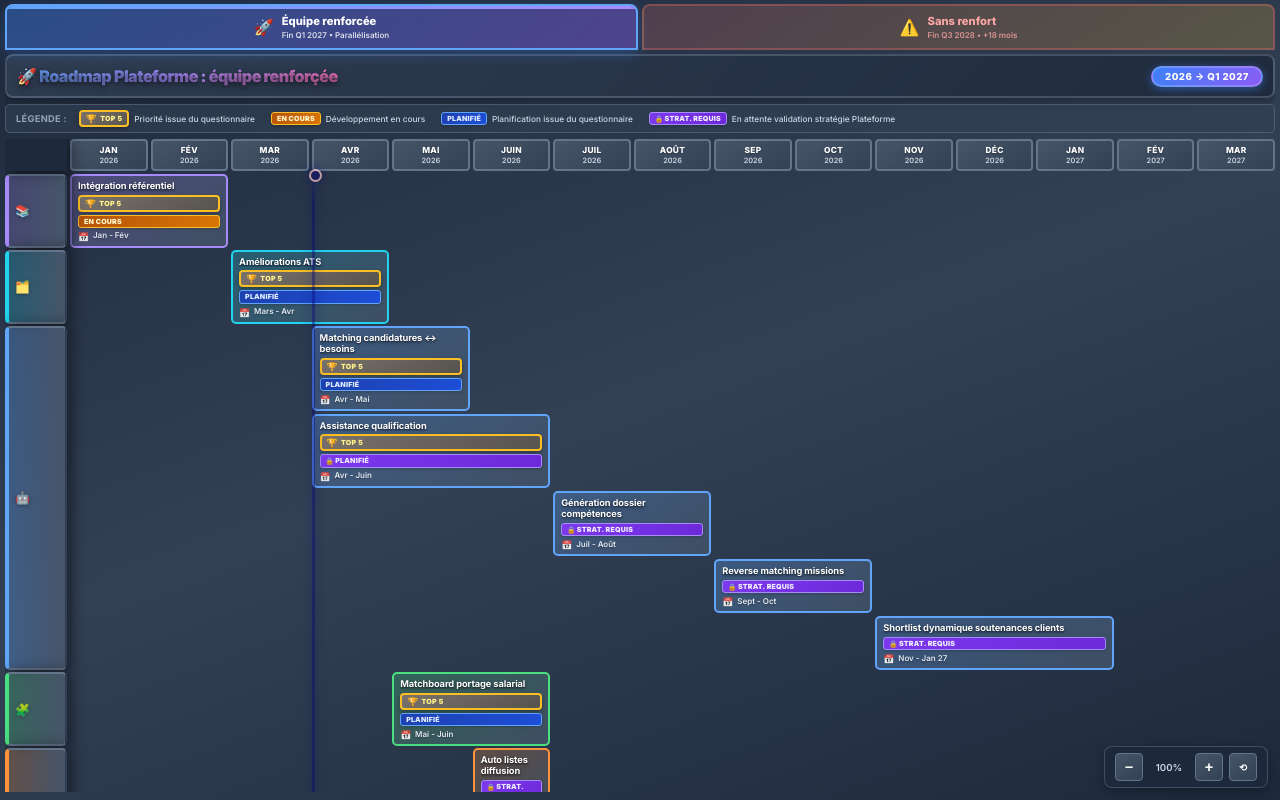
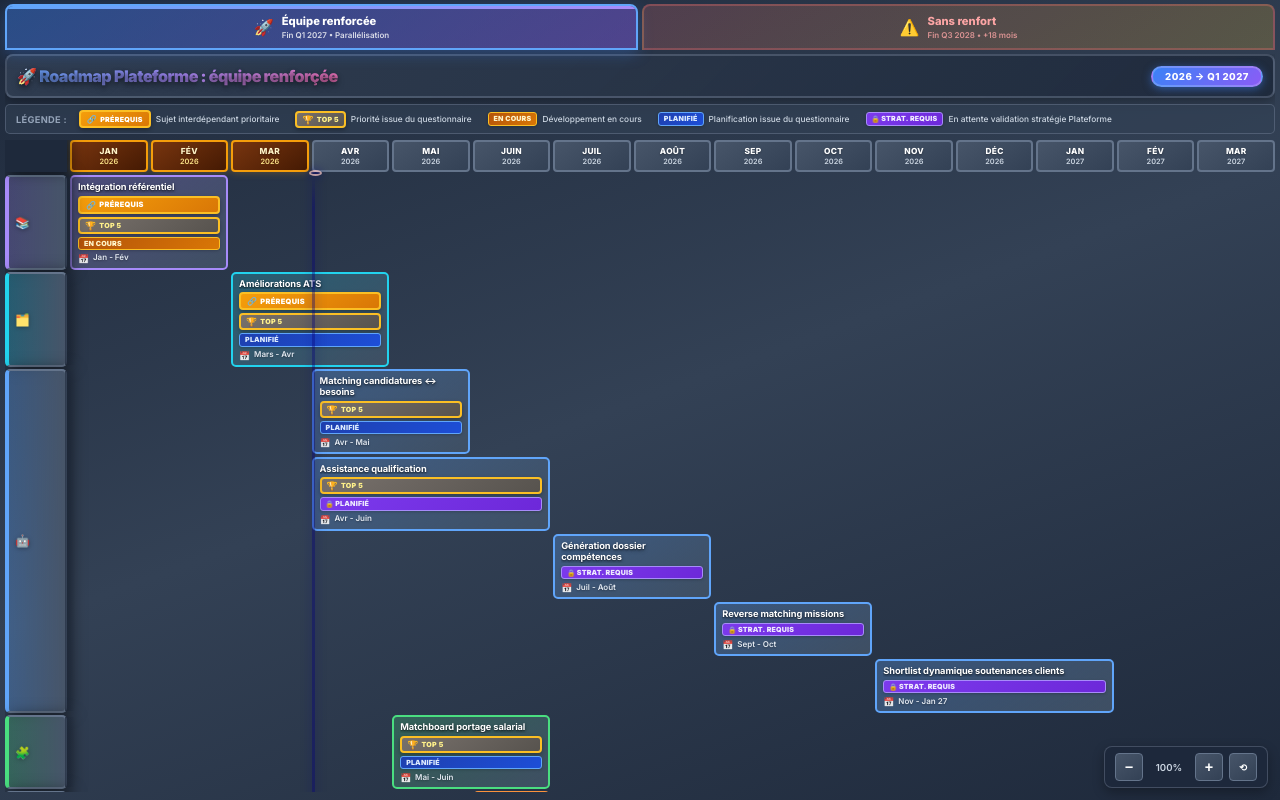
Before and after one commit to walidbpro/Roadmap-2026, a plain HTML site: page index.html in a window 1280 px wide. Drawn offline with Linux system fonts and the light colour scheme.

Commit message:
Add files via upload

```diff
--- a/index.html
+++ b/index.html
@@ -463,7 +463,7 @@
         .vertical-marker {
             position: absolute;
             top: 30px;
-            height: 1730px;
+            height: 1820px;
             left: 0;
             width: 3px;
             background: linear-gradient(to bottom,
@@ -482,7 +482,7 @@
             top: 0;
             left: -3px;
             width: 9px;
-            height: 9px;
+            height: 2px;
             background: rgba(5, 3, 121, 0.616);
             border-radius: 50%;
             box-shadow: 0 0 10px rgba(5, 3, 121, 0.616);
@@ -502,6 +502,40 @@
             border-radius: 4px;
             border: 1px solid #fecaca;
             box-shadow: 0 2px 8px rgba(5, 3, 121, 0.616);
+        }
+
+        /* BADGE PRÉREQUIS */
+        .prereq-badge {
+            display: inline-flex;
+            align-items: center;
+            gap: 3px;
+            padding: 2px 6px;
+            background: linear-gradient(145deg, #f59e0b, #d97706);
+            border: 2px solid #fbbf24;
+            border-radius: 4px;
+            font-size: 0.46rem;
+            font-weight: 900;
+            letter-spacing: 0.3px;
+            color: #ffffff;
+            text-transform: uppercase;
+            box-shadow: 0 2px 4px rgba(0, 0, 0, 0.3);
+        }
+
+        .prereq-badge-icon { font-size: 0.5rem; }
+
+        /* FOND COLORÉ MOIS PRIORITAIRES (Jan-Mars) */
+        .month-col-priority {
+            background: linear-gradient(145deg, #78350f 0%, #451a03 100%) !important;
+            border-color: #f59e0b !important;
+            box-shadow: 0 0 8px rgba(245, 158, 11, 0.3);
+        }
+
+        .month-col-priority .month-name {
+            color: #fef3c7 !important;
+        }
+
+        .month-col-priority .month-year {
+            color: #fde68a !important;
         }
 
         .timeline-header { margin-bottom: 3px; }
@@ -1050,6 +1084,13 @@
             <div class="legend-title">Légende :</div>
             <div class="legend-items">
                 <div class="legend-item">
+                    <span class="prereq-badge" style="font-size: 0.44rem;">
+                        <span class="prereq-badge-icon">🔗</span>
+                        PRÉREQUIS
+                    </span>
+                    <span class="legend-desc">Sujet interdépendant prioritaire</span>
+                </div>
+                <div class="legend-item">
                     <span class="top5-badge" style="font-size: 0.44rem;">
                         <span class="top5-badge-icon">🏆</span>
                         TOP 5
@@ -1084,9 +1125,9 @@
             <!-- TIMELINE HEADER -->
             <div class="grid-layout-renfort timeline-header">
                 <div></div>
-                <div class="month-col"><div class="month-name">Jan</div><div class="month-year">2026</div></div>
-                <div class="month-col"><div class="month-name">Fév</div><div class="month-year">2026</div></div>
-                <div class="month-col"><div class="month-name">Mar</div><div class="month-year">2026</div></div>
+                <div class="month-col month-col-priority"><div class="month-name">Jan</div><div class="month-year">2026</div></div>
+                <div class="month-col month-col-priority"><div class="month-name">Fév</div><div class="month-year">2026</div></div>
+                <div class="month-col month-col-priority"><div class="month-name">Mar</div><div class="month-year">2026</div></div>
                 <div class="month-col"><div class="month-name">Avr</div><div class="month-year">2026</div></div>
                 <div class="month-col"><div class="month-name">Mai</div><div class="month-year">2026</div></div>
                 <div class="month-col"><div class="month-name">Juin</div><div class="month-year">2026</div></div>
@@ -1109,6 +1150,7 @@
                 </div>
                 <div class="card" style="grid-column: 2 / span 2;">
                     <div class="card-title">Intégration référentiel</div>
+                    <span class="prereq-badge"><span class="prereq-badge-icon">🔗</span> PRÉREQUIS</span>
                     <span class="top5-badge"><span class="top5-badge-icon">🏆</span> TOP 5</span>
                     <span class="status-badge status-active">EN COURS</span>
                     <div class="card-meta">
@@ -1128,6 +1170,7 @@
                 </div>
                 <div class="card" style="grid-column: 4 / span 2;">
                     <div class="card-title">Améliorations ATS</div>
+                    <span class="prereq-badge"><span class="prereq-badge-icon">🔗</span> PRÉREQUIS</span>
                     <span class="top5-badge"><span class="top5-badge-icon">🏆</span> TOP 5</span>
                     <span class="status-badge status-planned">PLANIFIÉ</span>
                     <div class="card-meta">
@@ -1368,6 +1411,7 @@
                 </div>
                 <div class="card" style="grid-column: 2 / span 2; grid-row: 1;">
                     <div class="card-title">Migration Nuxt 3</div>
+                    <span class="prereq-badge"><span class="prereq-badge-icon">🔗</span> PRÉREQUIS</span>
                     <span class="status-badge status-validation">STRAT. REQUIS</span>
                     <div class="card-meta">
                         <div class="card-meta-item">
@@ -1378,6 +1422,7 @@
                 </div>
                 <div class="card" style="grid-column: 3 / span 2; grid-row: 2;">
                     <div class="card-title">Intégration IA groupe</div>
+                    <span class="prereq-badge"><span class="prereq-badge-icon">🔗</span> PRÉREQUIS</span>
                     <span class="status-badge status-validation">STRAT. REQUIS</span>
                     <div class="card-meta">
                         <div class="card-meta-item">
@@ -1472,6 +1517,13 @@
                     <span class="legend-desc">1 Lead Dev + 1 Dev Back + 1 PO</span>
                 </div>
                 <div class="legend-item" style="border-left: 1px solid #64748b; padding-left: 12px; margin-left: 4px;">
+                    <span class="prereq-badge" style="font-size: 0.44rem;">
+                        <span class="prereq-badge-icon">🔗</span>
+                        PRÉREQUIS
+                    </span>
+                    <span class="legend-desc">Sujet interdépendant</span>
+                </div>
+                <div class="legend-item">
                     <span class="top5-badge" style="font-size: 0.44rem;">
                         <span class="top5-badge-icon">🏆</span>
                         TOP 5
@@ -1485,9 +1537,9 @@
             <!-- TIMELINE HEADER - 32 mois -->
             <div class="grid-layout-sans timeline-header">
                 <div></div>
-                <div class="month-col"><div class="month-name">Jan</div><div class="month-year">26</div></div>
-                <div class="month-col"><div class="month-name">Fév</div><div class="month-year">26</div></div>
-                <div class="month-col"><div class="month-name">Mar</div><div class="month-year">26</div></div>
+                <div class="month-col month-col-priority"><div class="month-name">Jan</div><div class="month-year">26</div></div>
+                <div class="month-col month-col-priority"><div class="month-name">Fév</div><div class="month-year">26</div></div>
+                <div class="month-col month-col-priority"><div class="month-name">Mar</div><div class="month-year">26</div></div>
                 <div class="month-col"><div class="month-name">Avr</div><div class="month-year">26</div></div>
                 <div class="month-col"><div class="month-name">Mai</div><div class="month-year">26</div></div>
                 <div class="month-col"><div class="month-name">Juin</div><div class="month-year">26</div></div>
@@ -1527,6 +1579,7 @@
                 </div>
                 <div class="card" style="grid-column: 2 / span 2;">
                     <div class="card-title">Intégration référentiel</div>
+                    <span class="prereq-badge"><span class="prereq-badge-icon">🔗</span> PRÉREQUIS</span>
                     <span class="top5-badge"><span class="top5-badge-icon">🏆</span> TOP 5</span>
                     <span class="status-badge status-active">EN COURS</span>
                     <div class="card-meta">
@@ -1546,6 +1599,7 @@
                 </div>
                 <div class="card" style="grid-column: 4 / span 3;">
                     <div class="card-title">Améliorations ATS</div>
+                    <span class="prereq-badge"><span class="prereq-badge-icon">🔗</span> PRÉREQUIS</span>
                     <span class="top5-badge"><span class="top5-badge-icon">🏆</span> TOP 5</span>
                     <span class="status-badge status-planned">PLANIFIÉ</span>
                     <div class="card-meta">
```
